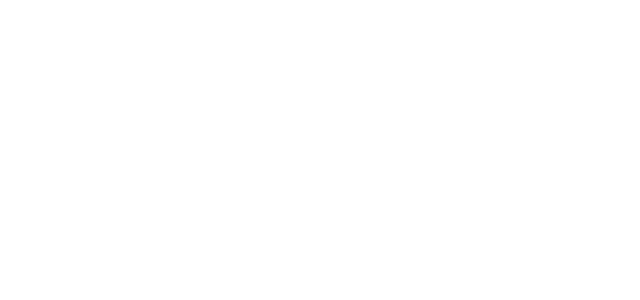
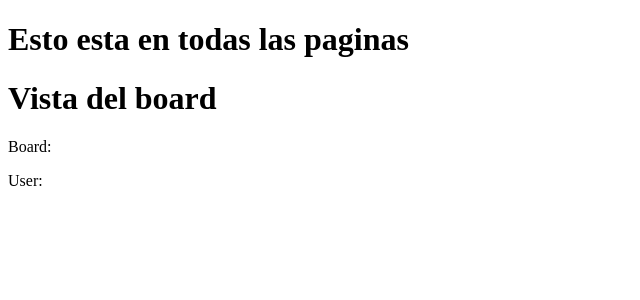
Before and after one commit to BrandonVielmas/my-tasks, a React app: page /view-board in a window 1280 px wide. Before the commit this address had no page. Shown: the top 300 px of the page, without its empty margins (0-640 px from the left). Built offline with nearby package versions, Linux system fonts and the light colour scheme.

Commit message:
Agregando navbar

```diff
--- a/src/App.js
+++ b/src/App.js
@@ -1,19 +1,40 @@
 import React from "react";
-import { Route, BrowserRouter as Router, Routes } from "react-router-dom";
-import { Dashboard } from "./pages/Dashboard/Dashboard"
+import { Outlet, Route, BrowserRouter as Router, Routes } from "react-router-dom";
 import { Loggin } from "./pages/Loggin/Loggin";
 import { Home } from "./pages/Home/Home";
 import { UserProvider } from "./Contexts/UserContext";
+import { Board } from "./pages/Board/Board";
 
 export default function App() {
   return (
       <Router>
         <UserProvider>
           <Routes>
-            <Route path="/" element={<Home />} />
             <Route path="/loggin" element={<Loggin />} />
+
+            <Route element={<WithNavbar />}>
+              <Route path="/" element={<Home />} />
+              <Route path="/view-board" element={<Board />} />
+            </Route>
           </Routes>
         </UserProvider>
       </Router>
   );
 }
+
+export function NavBar() {
+
+  return(
+    <h1>Esto esta en todas las paginas</h1>
+  )
+}
+
+export function WithNavbar() {
+
+  return(
+    <>
+      <NavBar />
+      <Outlet />
+    </>
+  )
+}
--- /dev/null
+++ b/src/pages/Board/Board.js
@@ -0,0 +1,18 @@
+import React from "react";
+import { useLocation } from "react-router-dom";
+
+export function Board() {
+
+    const location = useLocation();
+    const queryParams = new URLSearchParams(location.search);
+    const board = queryParams.get('board');
+    const user = queryParams.get('user');
+
+    return(
+        <>
+            <h1>Vista del board</h1>
+            <p>Board: {board}</p>
+            <p>User: {user}</p>
+        </>
+    );
+}
--- a/src/pages/Home/Home.js
+++ b/src/pages/Home/Home.js
@@ -1,4 +1,4 @@
-import React, { useContext, useEffect, useState } from "react";
+import React, { useContext, useEffect, useRef, useState } from "react";
 import { useNavigate } from "react-router-dom";
 import UserContext from "../../Contexts/UserContext";
 import { InfoBoard } from "./components/InfoBoard";
@@ -9,6 +9,7 @@ export function Home() {
     const navigate = useNavigate();
     const { userData } = useContext(UserContext);
     const [menuInfoIsOpen, setMenuInfoIsOpen] = useState(false);
+    const dropdownRef = useRef(null);
 
     useEffect(() => {
         const isLogged = localStorage.getItem('EstaDentro');
@@ -17,6 +18,13 @@ export function Home() {
         }
 
         console.log(userData)
+    }, [])
+
+    useEffect(() => {
+        document.addEventListener('mousedown', handleClickOutside);
+        return () => {
+            document.removeEventListener('mousedown', handleClickOutside);
+        }
     }, [])
 
     function handleBtnSalir() {
@@ -29,9 +37,15 @@ export function Home() {
         setMenuInfoIsOpen(!menuInfoIsOpen);
     }
 
+    function handleClickOutside(event) {
+        if(dropdownRef.current && !dropdownRef.current.contains(event.target)) {
+            setMenuInfoIsOpen(false);
+        }
+    }
+
     return(
         <>
-            <div className="dropdown">
+            <div className="dropdown" ref={dropdownRef}>
                 <button onClick={handleBtnMenuInfo}>O</button>
                 {menuInfoIsOpen && (
                     <div className="dropdown-content">
@@ -49,7 +63,7 @@ export function Home() {
             <h2>Tableros</h2>
             <div id="container-boards">
                 {userData && userData.boards && userData.boards.map((board) => (
-                    <InfoBoard key={board.id} name={board.name} description={board.description} />
+                    <InfoBoard key={board.id} id={board.id} name={board.name} description={board.description} />
                 ))}
             </div>
         </>
--- a/src/pages/Home/components/InfoBoard.js
+++ b/src/pages/Home/components/InfoBoard.js
@@ -1,12 +1,21 @@
-import React from "react";
+import React, { useContext } from "react";
 import '../style.css';
+import { useNavigate } from "react-router-dom";
+import UserContext from "../../../Contexts/UserContext";
 
 export function InfoBoard(props) {
 
     const { id, name, description } = props;
+    const navigate = useNavigate();
+    const { userData } = useContext(UserContext);
+
+    function handleGoToBoard() {
+        console.log(id, userData);
+        navigate(`/view-board?board=${id}&user=${userData.userId}`);
+    }
 
     return(
-        <div id="container-board">
+        <div onClick={handleGoToBoard} id="container-board">
             <h1>{name}</h1>
             <p>{description}</p>
         </div>
```
